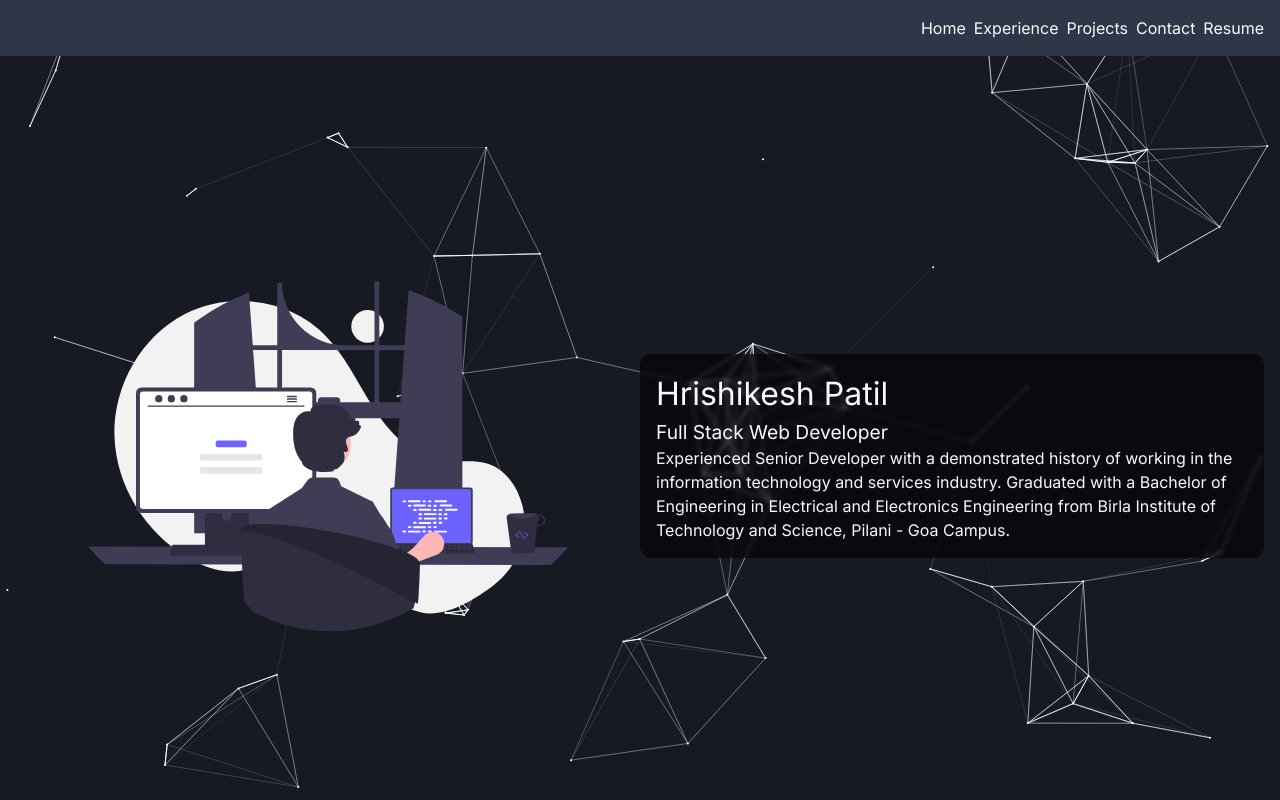
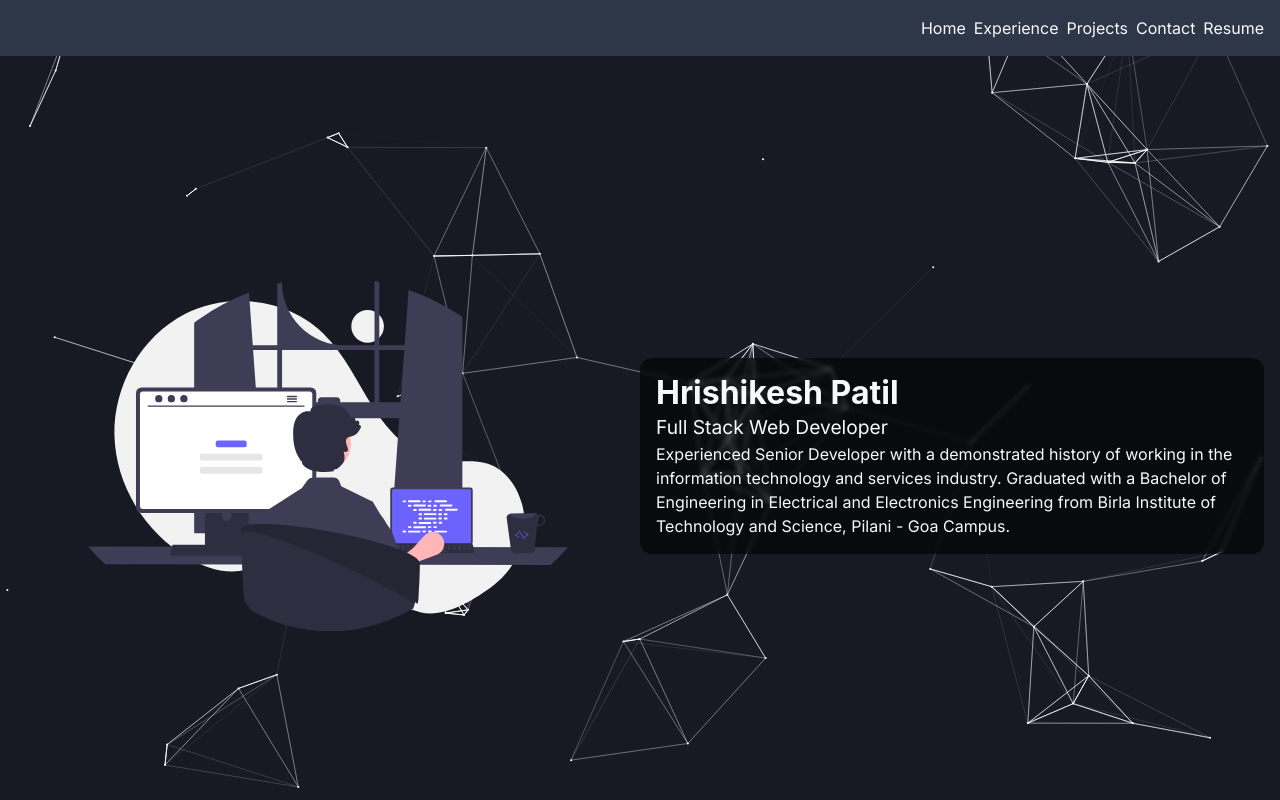
Before and after one commit to riskycase/portfolio, a Next.js app: page / in a window 1280 px wide. Shown: the top 800 px of the page. Built offline with nearby package versions, Linux system fonts and the light colour scheme.

Commit message:
I love SEO?

```diff
--- a/src/app/layout.tsx
+++ b/src/app/layout.tsx
@@ -7,7 +7,8 @@
 
 export const metadata: Metadata = {
   title: "Hrishikesh Patil",
-  description: "Full stack web developer",
+  description: "Personal website of Hrishikesh Patil, full stack web developer",
+  robots: "index, follow",
 };
 
 export default function RootLayout({
--- /dev/null
+++ b/src/app/robots.ts
@@ -0,0 +1,11 @@
+import { MetadataRoute } from "next";
+
+export default function robots(): MetadataRoute.Robots {
+  return {
+    rules: {
+      userAgent: "*",
+      allow: "/",
+    },
+    sitemap: "https://riskycase.in/sitemap.xml",
+  };
+}
--- /dev/null
+++ b/src/app/sitemap.ts
@@ -0,0 +1,12 @@
+import { MetadataRoute } from "next";
+
+export default function sitemap(): MetadataRoute.Sitemap {
+  return [
+    {
+      url: "https://riskycase.in",
+      lastModified: new Date(),
+      changeFrequency: "never",
+      priority: 1,
+    },
+  ];
+}
--- a/src/sections/Home.tsx
+++ b/src/sections/Home.tsx
@@ -1,4 +1,4 @@
-import { Box, Flex, SimpleGrid, Text, theme } from "@chakra-ui/react";
+import { Box, Flex, Heading, SimpleGrid, Text, theme } from "@chakra-ui/react";
 import headerImage from "@/../public/undraw_programming_re_kg9v.svg";
 import Image from "next/image";
 import { useState, useEffect } from "react";
@@ -39,7 +39,9 @@
           borderRadius={12}
           backdropFilter="blur(2px)"
         >
-          <Text fontSize="xx-large">Hrishikesh Patil</Text>
+          <Heading as={"h1"} fontSize="xx-large">
+            Hrishikesh Patil
+          </Heading>
           <Text fontSize="larger">Full Stack Web Developer</Text>
           <Text>
             Experienced Senior Developer with a demonstrated history of working
```
